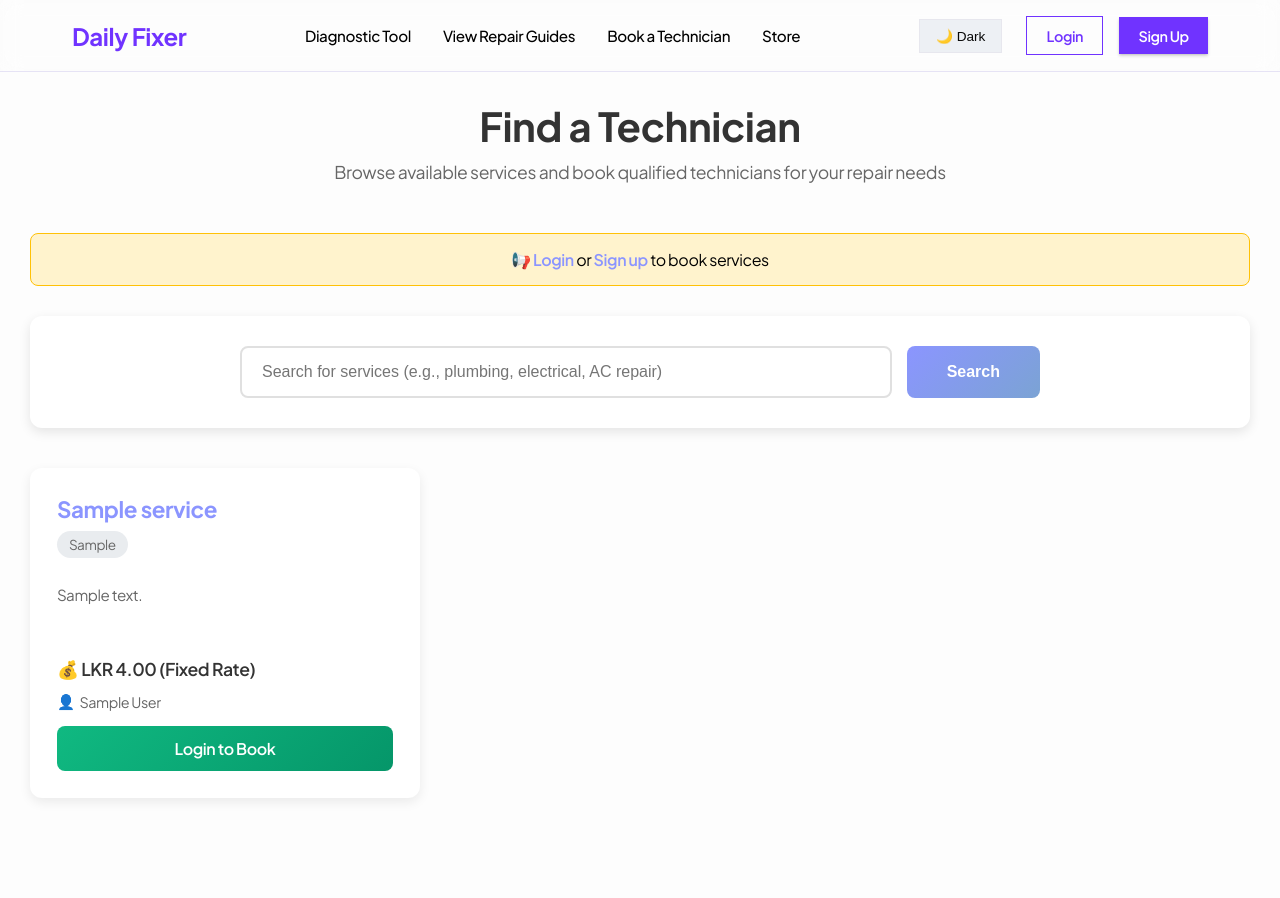
After one commit to ashenwattegederastu/daily_fixer_testing, a Java web app: page /findtech.jsp in a window 1280 px wide. The commit adds this page. Run offline with Tomcat 11, a stand-in JSP engine, Linux system fonts and the light colour scheme; tables that the repository leaves empty hold one stand-in row (values such as "Sample post").

Commit message:
Add public findtech.jsp page and fix header navigation link
Co-authored-by: ashenwattegederastu <231363712+ashenwattegederastu@users.noreply.github.com>

```diff
--- /dev/null
+++ b/src/main/webapp/findtech.jsp
@@ -0,0 +1,356 @@
+<%@ page contentType="text/html;charset=UTF-8" %>
+<%@ page import="com.dailyfixer.model.User" %>
+<%@ page import="com.dailyfixer.model.Service" %>
+<%@ page import="com.dailyfixer.dao.ServiceDAO" %>
+<%@ page import="com.dailyfixer.dao.UserDAO" %>
+<%@ page import="java.util.List" %>
+
+<%
+    // This page is public - no login required to view services
+    User currentUser = (User) session.getAttribute("currentUser");
+
+    ServiceDAO serviceDAO = new ServiceDAO();
+    UserDAO userDAO = new UserDAO();
+
+    String searchQuery = request.getParameter("search");
+    String categoryFilter = request.getParameter("category");
+
+    List<Service> services;
+    try {
+        if (searchQuery != null && !searchQuery.trim().isEmpty()) {
+            services = serviceDAO.searchServices(searchQuery);
+        } else {
+            services = serviceDAO.getAllServices();
+        }
+    } catch (Exception e) {
+        e.printStackTrace();
+        services = new java.util.ArrayList<>();
+    }
+%>
+
+<!DOCTYPE html>
+<html lang="en">
+<head>
+    <meta charset="UTF-8">
+    <meta name="viewport" content="width=device-width, initial-scale=1.0">
+    <title>Find a Technician | Daily Fixer</title>
+    <link href="https://fonts.googleapis.com/css2?family=Inter:wght@400;500;600;700&display=swap" rel="stylesheet">
+    <link rel="stylesheet" href="${pageContext.request.contextPath}/assets/css/framework.css">
+
+    <style>
+        body {
+            font-family: 'Inter', sans-serif;
+            background-color: #f8f9fa;
+            margin: 0;
+            padding: 0;
+        }
+
+        .page-container {
+            max-width: 1400px;
+            margin: 0 auto;
+            padding: 100px 30px 50px;
+        }
+
+        .page-header {
+            text-align: center;
+            margin-bottom: 50px;
+        }
+
+        .page-header h1 {
+            font-size: 2.5em;
+            color: #333;
+            margin-bottom: 10px;
+        }
+
+        .page-header p {
+            font-size: 1.1em;
+            color: #666;
+        }
+
+        .search-section {
+            background: white;
+            padding: 30px;
+            border-radius: 12px;
+            box-shadow: 0 4px 12px rgba(0,0,0,0.1);
+            margin-bottom: 40px;
+        }
+
+        .search-form {
+            display: flex;
+            gap: 15px;
+            max-width: 800px;
+            margin: 0 auto;
+        }
+
+        .search-form input {
+            flex: 1;
+            padding: 15px 20px;
+            border: 2px solid #e0e0e0;
+            border-radius: 8px;
+            font-size: 1em;
+            transition: border-color 0.3s;
+        }
+
+        .search-form input:focus {
+            outline: none;
+            border-color: #8b95ff;
+        }
+
+        .search-form button {
+            padding: 15px 40px;
+            background: linear-gradient(135deg, #8b95ff, #7ba3d4);
+            color: white;
+            border: none;
+            border-radius: 8px;
+            font-weight: 600;
+            font-size: 1em;
+            cursor: pointer;
+            transition: all 0.3s;
+        }
+
+        .search-form button:hover {
+            transform: translateY(-2px);
+            box-shadow: 0 8px 24px rgba(139, 149, 255, 0.3);
+        }
+
+        .services-grid {
+            display: grid;
+            grid-template-columns: repeat(auto-fill, minmax(320px, 1fr));
+            gap: 25px;
+            margin-bottom: 50px;
+        }
+
+        .service-card {
+            background: white;
+            border-radius: 12px;
+            box-shadow: 0 4px 12px rgba(0,0,0,0.08);
+            padding: 25px;
+            transition: all 0.3s;
+            border: 2px solid transparent;
+        }
+
+        .service-card:hover {
+            transform: translateY(-5px);
+            box-shadow: 0 8px 24px rgba(0,0,0,0.15);
+            border-color: #8b95ff;
+        }
+
+        .service-header {
+            margin-bottom: 15px;
+        }
+
+        .service-header h3 {
+            color: #8b95ff;
+            font-size: 1.4em;
+            margin-bottom: 8px;
+        }
+
+        .service-category {
+            display: inline-block;
+            background: #e9ecef;
+            padding: 5px 12px;
+            border-radius: 20px;
+            font-size: 0.85em;
+            color: #666;
+            margin-bottom: 10px;
+        }
+
+        .service-description {
+            color: #666;
+            font-size: 0.95em;
+            line-height: 1.6;
+            margin-bottom: 15px;
+            min-height: 60px;
+        }
+
+        .service-pricing {
+            font-weight: 600;
+            color: #333;
+            font-size: 1.1em;
+            margin-bottom: 12px;
+        }
+
+        .service-technician {
+            font-size: 0.9em;
+            color: #666;
+            margin-bottom: 15px;
+            display: flex;
+            align-items: center;
+            gap: 5px;
+        }
+
+        .service-technician::before {
+            content: "👤";
+        }
+
+        .btn-book {
+            width: 100%;
+            padding: 12px;
+            background: linear-gradient(135deg, #10b981, #059669);
+            color: white;
+            border: none;
+            border-radius: 8px;
+            font-weight: 600;
+            font-size: 1em;
+            cursor: pointer;
+            text-decoration: none;
+            display: block;
+            text-align: center;
+            transition: all 0.3s;
+        }
+
+        .btn-book:hover {
+            background: linear-gradient(135deg, #059669, #047857);
+            transform: translateY(-2px);
+            box-shadow: 0 4px 12px rgba(16, 185, 129, 0.3);
+        }
+
+        .no-results {
+            text-align: center;
+            padding: 80px 20px;
+            background: white;
+            border-radius: 12px;
+            box-shadow: 0 4px 12px rgba(0,0,0,0.08);
+        }
+
+        .no-results h3 {
+            color: #666;
+            font-size: 1.5em;
+            margin-bottom: 10px;
+        }
+
+        .no-results p {
+            color: #999;
+            font-size: 1.1em;
+        }
+
+        .login-prompt {
+            background: #fff3cd;
+            border: 1px solid #ffc107;
+            border-radius: 8px;
+            padding: 15px 20px;
+            margin-bottom: 30px;
+            text-align: center;
+        }
+
+        .login-prompt a {
+            color: #8b95ff;
+            font-weight: 600;
+            text-decoration: none;
+        }
+
+        .login-prompt a:hover {
+            text-decoration: underline;
+        }
+
+        @media (max-width: 768px) {
+            .page-container {
+                padding: 80px 15px 30px;
+            }
+
+            .page-header h1 {
+                font-size: 2em;
+            }
+
+            .search-form {
+                flex-direction: column;
+            }
+
+            .services-grid {
+                grid-template-columns: 1fr;
+            }
+        }
+    </style>
+</head>
+<body>
+    <!-- Include shared header -->
+    <jsp:include page="/pages/shared/header.jsp" />
+
+    <div class="page-container">
+        <div class="page-header">
+            <h1>Find a Technician</h1>
+            <p>Browse available services and book qualified technicians for your repair needs</p>
+        </div>
+
+        <% if (currentUser == null) { %>
+        <div class="login-prompt">
+            📢 <a href="${pageContext.request.contextPath}/login.jsp">Login</a> or
+            <a href="${pageContext.request.contextPath}/preliminarySignup.jsp">Sign up</a> to book services
+        </div>
+        <% } %>
+
+        <div class="search-section">
+            <form action="${pageContext.request.contextPath}/findtech.jsp" method="get" class="search-form">
+                <input
+                    type="text"
+                    name="search"
+                    placeholder="Search for services (e.g., plumbing, electrical, AC repair)"
+                    value="<%= searchQuery != null ? searchQuery : "" %>"
+                >
+                <button type="submit">Search</button>
+            </form>
+        </div>
+
+        <% if (services.isEmpty()) { %>
+            <div class="no-results">
+                <h3>No services found</h3>
+                <p>Try adjusting your search or check back later for new services.</p>
+            </div>
+        <% } else { %>
+            <div class="services-grid">
+                <% for (Service service : services) {
+                    User technician = null;
+                    try {
+                        technician = userDAO.getUserById(service.getTechnicianId());
+                    } catch (Exception e) {
+                        e.printStackTrace();
+                    }
+                    String technicianName = technician != null ?
+                        technician.getFirstName() + " " + technician.getLastName() : "Unknown";
+                %>
+                <div class="service-card">
+                    <div class="service-header">
+                        <h3><%= service.getServiceName() %></h3>
+                        <% if (service.getCategory() != null && !service.getCategory().isEmpty()) { %>
+                            <span class="service-category"><%= service.getCategory() %></span>
+                        <% } %>
+                    </div>
+
+                    <% if (service.getDescription() != null && !service.getDescription().isEmpty()) { %>
+                        <div class="service-description"><%= service.getDescription() %></div>
+                    <% } %>
+
+                    <div class="service-pricing">
+                        <% if ("fixed".equals(service.getPricingType())) { %>
+                            💰 LKR <%= String.format("%.2f", service.getFixedRate()) %> (Fixed Rate)
+                        <% } else if ("hourly".equals(service.getPricingType())) { %>
+                            💰 LKR <%= String.format("%.2f", service.getHourlyRate()) %>/hour
+                        <% } %>
+                    </div>
+
+                    <div class="service-technician">
+                        <%= technicianName %>
+                    </div>
+
+                    <% if (currentUser != null && "user".equalsIgnoreCase(currentUser.getRole())) { %>
+                        <a href="${pageContext.request.contextPath}/pages/dashboards/userdash/bookService.jsp?serviceId=<%= service.getServiceId() %>" class="btn-book">
+                            Book Now
+                        </a>
+                    <% } else if (currentUser != null) { %>
+                        <button class="btn-book" onclick="alert('Only regular users can book services. Please login with a user account.')">
+                            Book Now
+                        </button>
+                    <% } else { %>
+                        <a href="${pageContext.request.contextPath}/login.jsp?redirect=findtech.jsp" class="btn-book">
+                            Login to Book
+                        </a>
+                    <% } %>
+                </div>
+                <% } %>
+            </div>
+        <% } %>
+    </div>
+
+    <script src="${pageContext.request.contextPath}/assets/js/dark-mode.js"></script>
+</body>
+</html>
--- a/src/main/webapp/pages/shared/header.jsp
+++ b/src/main/webapp/pages/shared/header.jsp
@@ -23,7 +23,7 @@
                     <li><a href="${pageContext.request.contextPath}/pages/diagnostic/diagnostic-browse.jsp">Diagnostic
                             Tool</a></li>
                     <li><a href="${pageContext.request.contextPath}/guides">View Repair Guides</a></li>
-                    <li><a href="#">Book a Technician</a></li>
+                    <li><a href="${pageContext.request.contextPath}/findtech.jsp">Book a Technician</a></li>
                     <li><a href="${pageContext.request.contextPath}/store_main.jsp">Store</a></li>
                 </ul>
 
```
